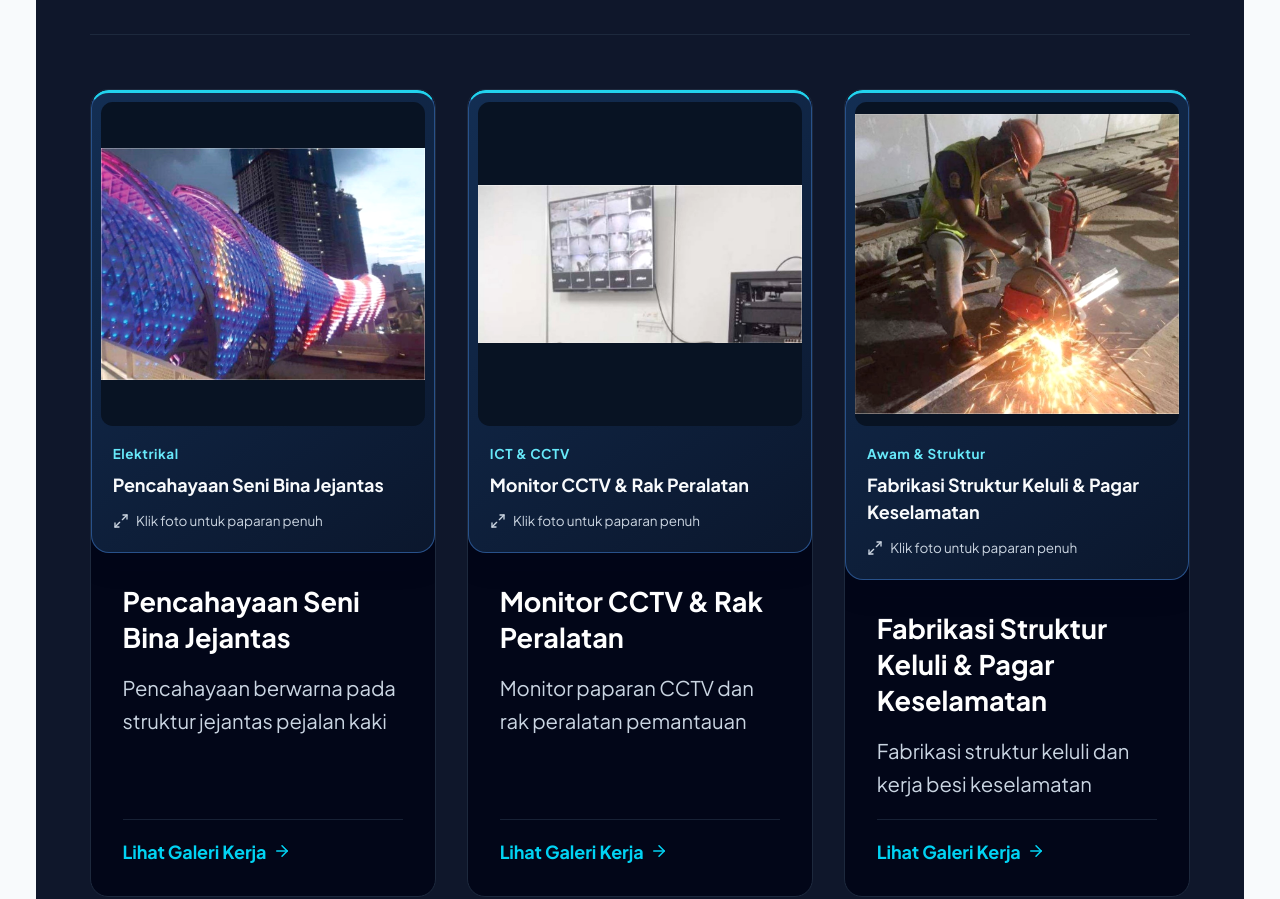
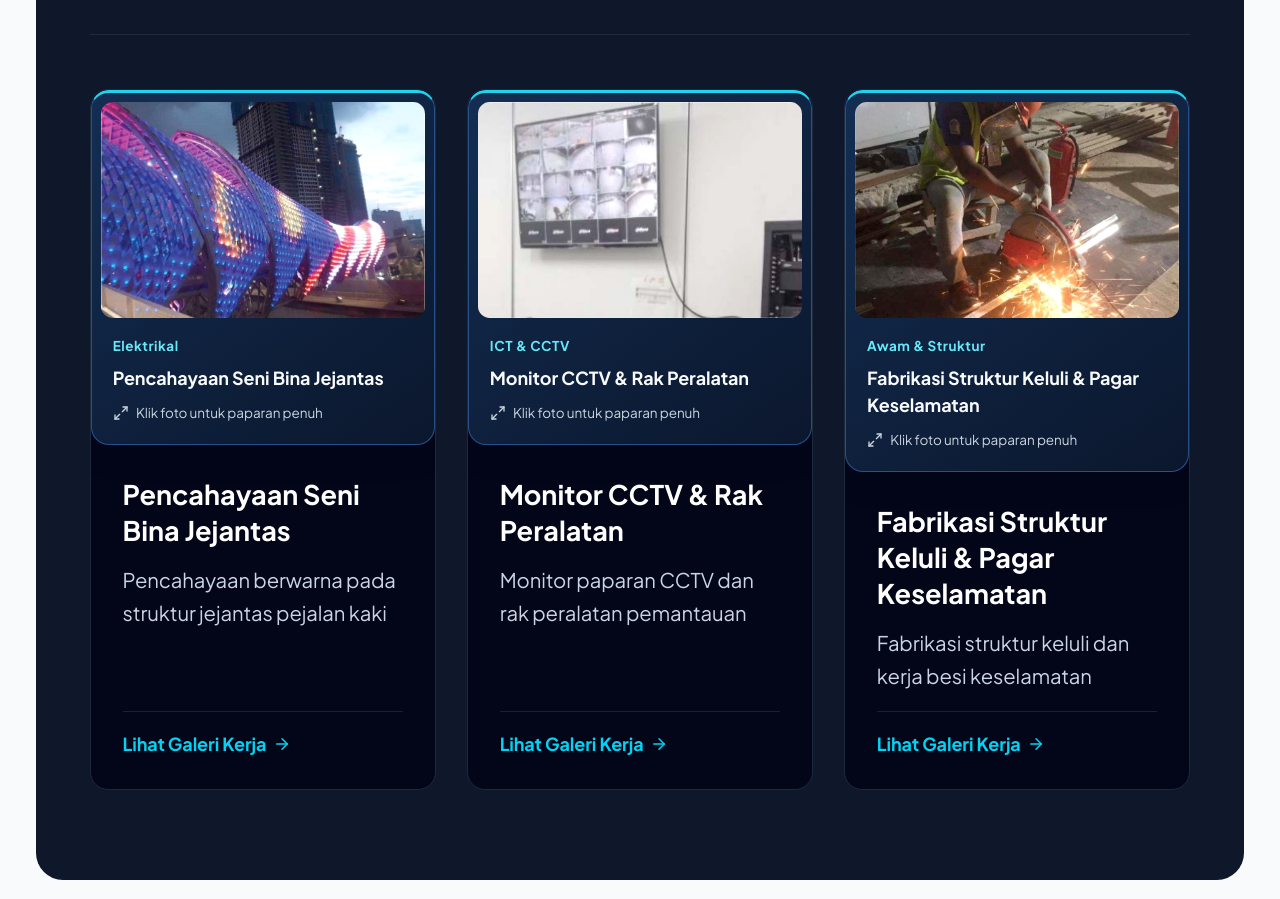
Before and after one commit to apextreasure/SF-Raudhah-Global, a React (Vite) app: page / in a window 1280 px wide. Shown: the part 3647-4546 px from the top of the page. Built offline with nearby package versions, Linux system fonts and the light colour scheme.

Commit message:
fix: align featured photos in shorter landscape frames

```diff
--- a/src/index.css
+++ b/src/index.css
@@ -79,8 +79,11 @@
   filter: brightness(1.025) contrast(1.025);
 }
 
+/* Consistent landscape thumbnails; the lightbox retains the full original. */
 .project-photo--featured .project-photo__image {
-  aspect-ratio: 1 / 1;
+  aspect-ratio: 3 / 2;
+  object-fit: cover;
+  object-position: center;
 }
 
 .project-photo--hero .project-photo__image,
```
